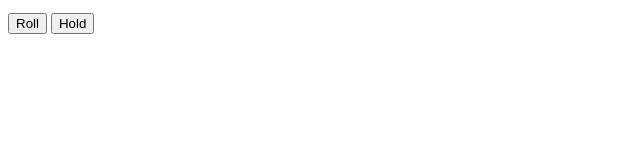
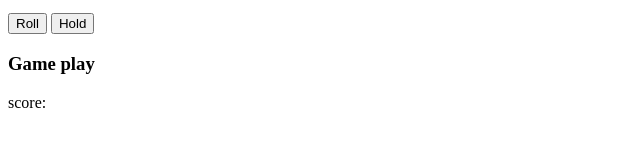
Before and after one commit to Uomar7/Dice, a plain HTML site: page index.html in a window 1280 px wide. Shown: the part 252-398 px from the top of the page, without its empty margins (0-640 px from the left). Drawn offline with nearby package versions, Linux system fonts and the light colour scheme.

Commit message:
game play section put in place

```diff
--- a/index.html
+++ b/index.html
@@ -56,6 +56,16 @@
                     </div>
 
                 </div>
+
+                <div id="result">
+
+                    <div class="well">
+                        <h3>Game play</h3>
+                        <p>score: <span id="shown-score"></span></p>
+                    </div>
+
+                </div>
+
             </div>
 
         </div>
```
